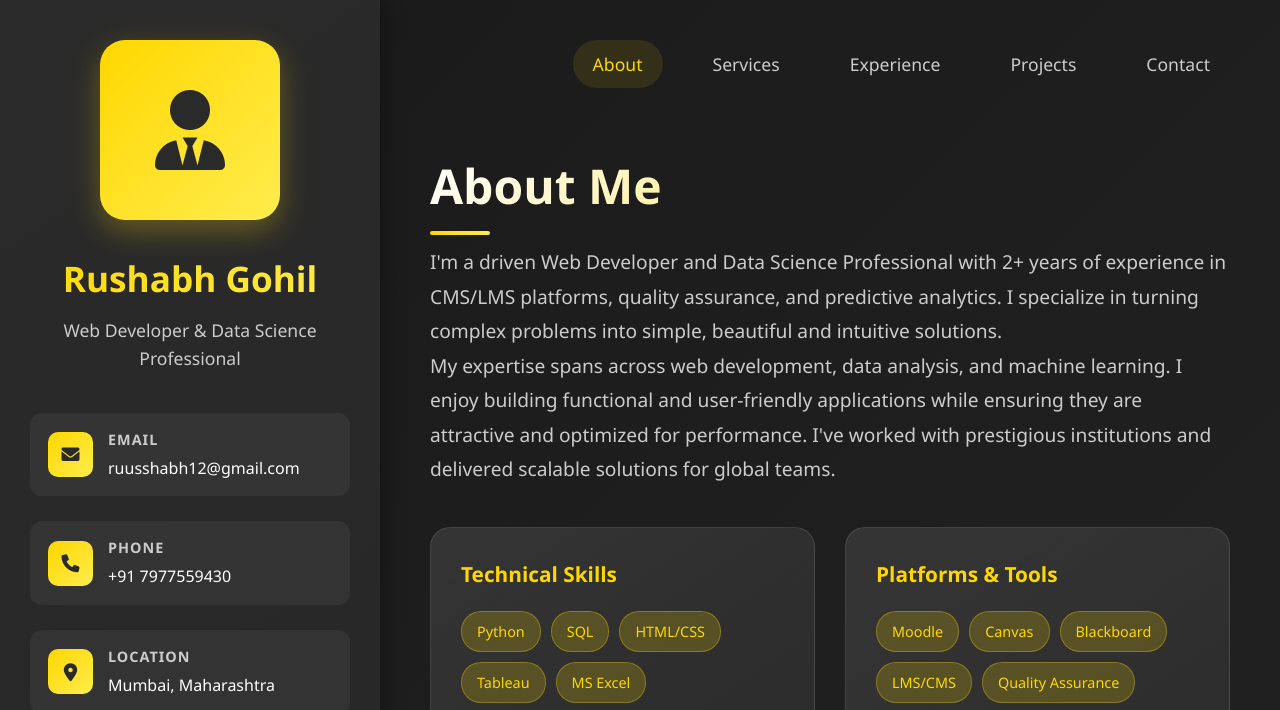
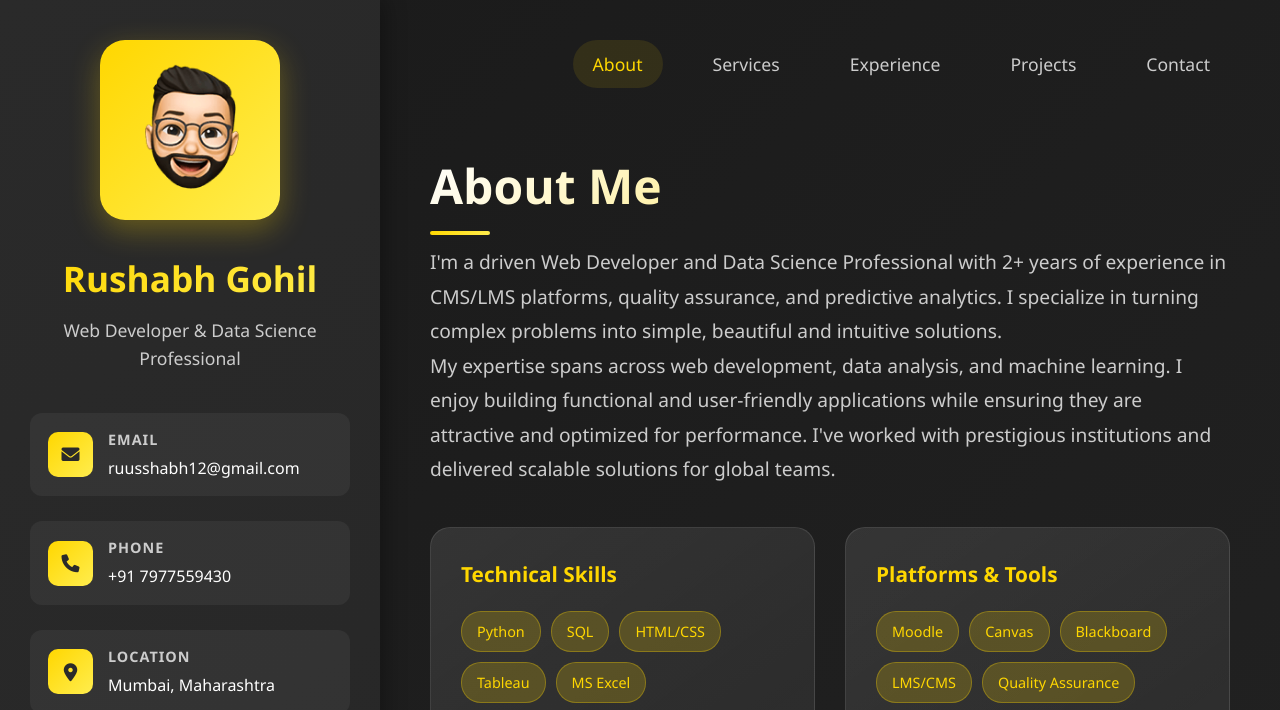
Before and after one commit to R2habh/rushabh-portfolio, a plain HTML site: page index.html in a window 1280 px wide. Shown: the top 710 px of the page. Drawn offline with Linux system fonts and the light colour scheme.

Commit message:
index.html

```diff
--- a/index.html
+++ b/index.html
@@ -589,7 +589,7 @@
         <!-- Sidebar -->
         <div class="sidebar">
             <div class="profile-img">
-                <i class="fas fa-user-tie"></i>
+                 <img src="my-avatar.png" alt="Rushabh Gohil Avatar" style="width: 100%; height: 100%; object-fit: cover; border-radius: 20px;">
             </div>
 
             <div class="profile-info">
```
